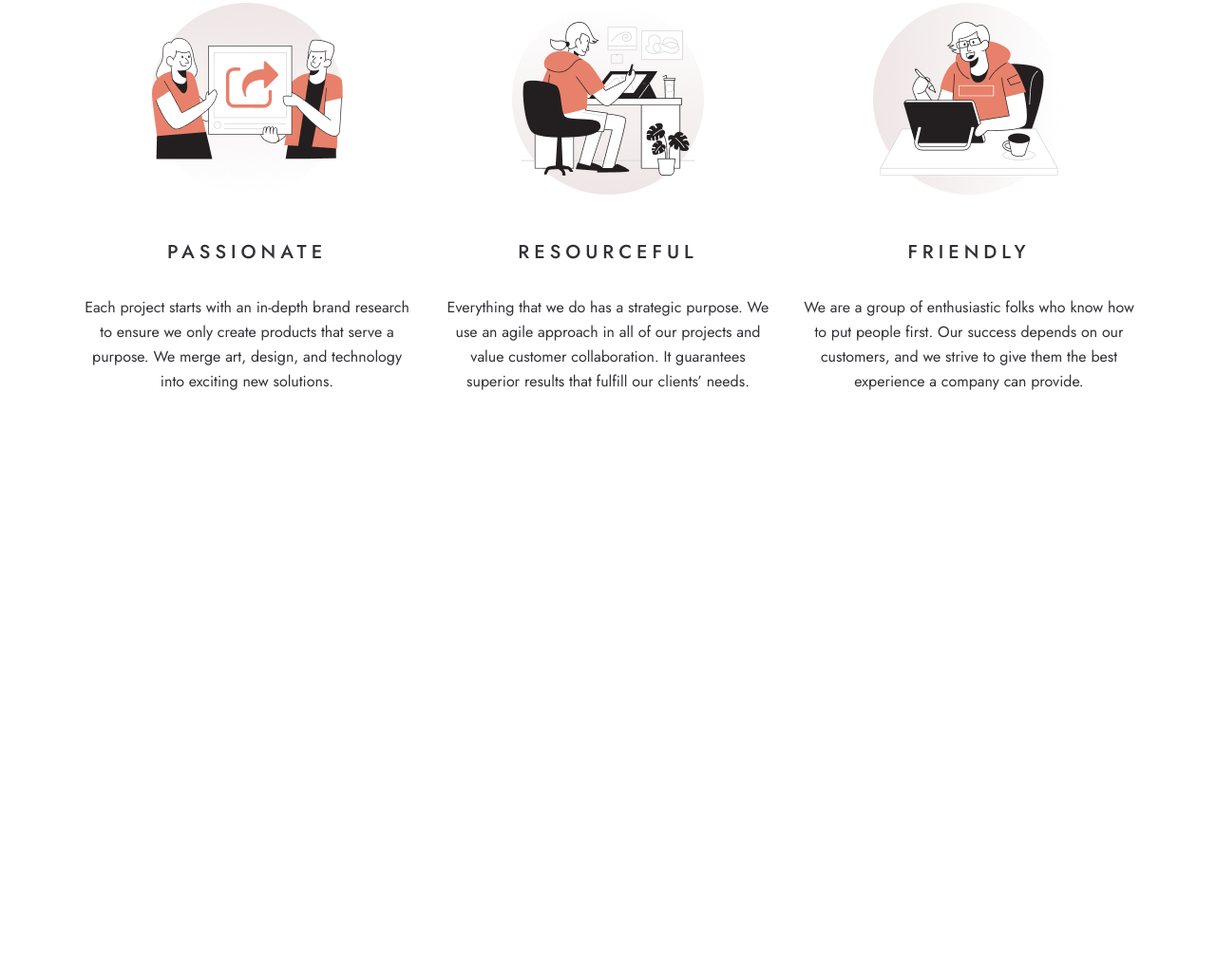
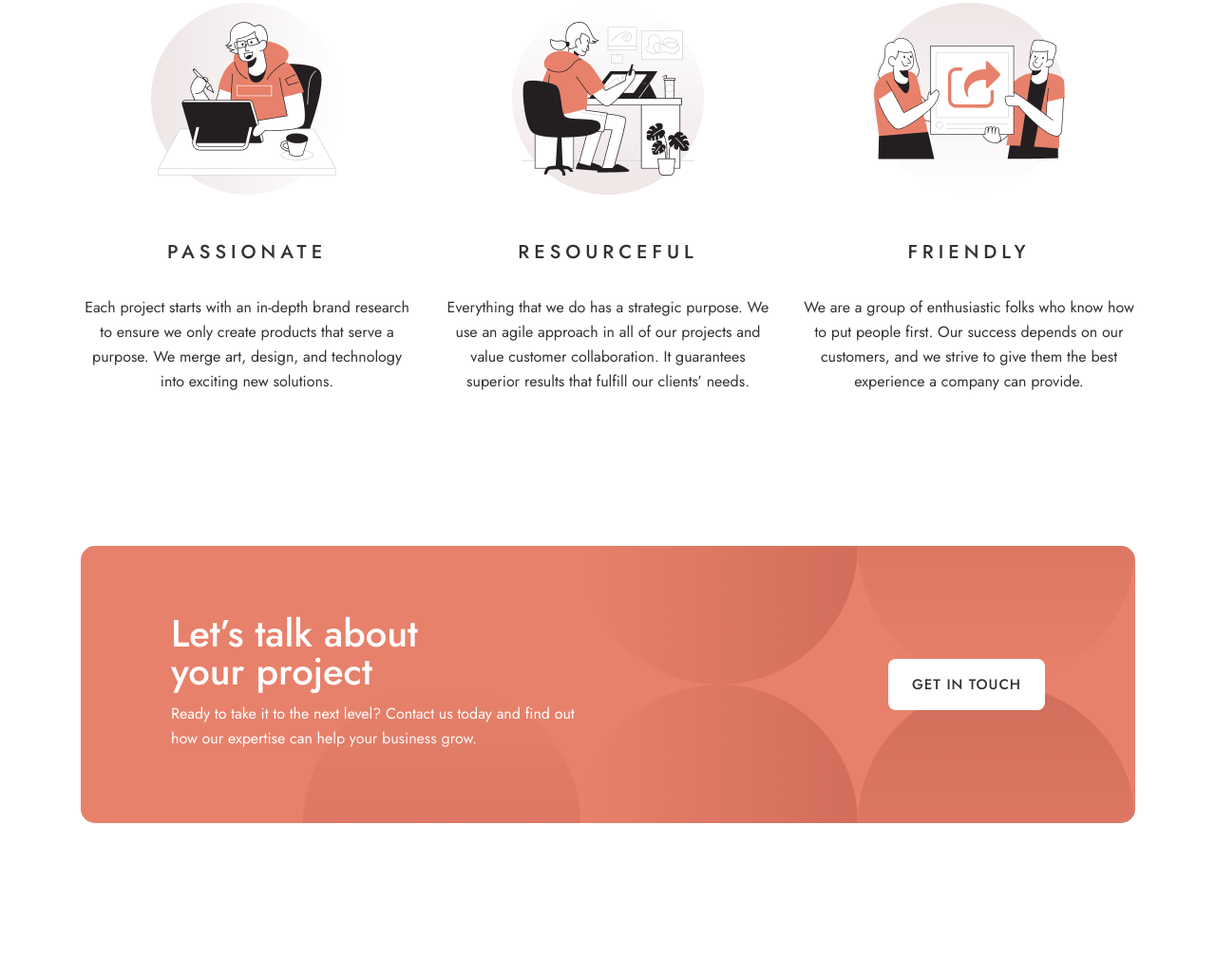
Before and after one commit to ShohruxSafarmatov/design, a plain HTML site: page index.html in a window 1280 px wide. Shown: the part 1781-2808 px from the top of the page at 95% size. Before the commit the page ends 2196 px from the top, so only its background shows below. Drawn offline with nearby package versions, Linux system fonts and the light colour scheme.

Commit message:
aasasffsa

```diff
--- a/index.html
+++ b/index.html
@@ -109,13 +109,13 @@
       <div class="resurce__body">
         <ul class="resurce__list">
           <li class="resurce__item">
-            <img class="resurce__img" src="img/resurce-1.png" alt="img">
+            <img class="resurce__img" src="img/resurce-3.png" alt="img">
+
             <div>
               <h2 class="resurce__title">PASSIONATE</h2>
               <p class="resurce__text">Each project starts with an in-depth brand research to ensure we only create products that serve a purpose. We merge art, design, and technology into exciting new solutions.</p>
             </div>
           </li>
-
           <li class="resurce__item">
             <img class="resurce__img" src="img/resurce-2.png" alt="img">
             <div>
@@ -124,7 +124,8 @@
             </div>
           </li>
           <li class="resurce__item">
-            <img class="resurce__img" src="img/resurce-3.png" alt="img">
+            <img class="resurce__img" src="img/resurce-1.png" alt="img">
+
             <div>
               <h2 class="resurce__title">FRIENDLY</h2>
               <p class="resurce__text">We are a group of enthusiastic folks who know how to put people first. Our success depends on our customers, and we strive to give them the best experience a company can provide.</p>
@@ -132,6 +133,23 @@
           </li>
         </ul>
       </div>
+    </div>
+  </section>
+  <section id="about">
+    <div class="about__container container">
+      <div class="about__body">
+        <div class="about__block">
+          <h2 class="about__title">Let’s talk about your project</h2>
+          <p class="about__text">Ready to take it to the next level? Contact us today and find out
+            how our expertise can help your business grow.</p>
+        </div>
+        <a class="about__btn" href="#">Get in touch</a>
+        <span class="ovals ovals__won"></span>
+        <span class="ovals ovals__two"></span>
+        <span class="ovals ovals__tree"></span>
+        <span class="ovals ovals__four"></span>
+        <span class="ovals ovals__five"></span>
+      </div>
 
     </div>
   </section>
--- a/scss/_mixins.scss
+++ b/scss/_mixins.scss
@@ -9,12 +9,15 @@
   background: #FFFFFF;
   border-radius: 8px;
   padding: 16px 25px;
+  transition: all 0.3s ease;
   &:hover{
     color: #FFFFFF;
-    background: #ee6d50;
+    background: #FFAD9B;
+    transition: all 0.3s ease;
   }
   &:active{
-    background: #FFAD9B;
+    background: #ee6d50;
+    transition: all 0.3s ease;
   }
 }
 @mixin web__design {
--- /dev/null
+++ b/scss/blocks/_about.scss
@@ -0,0 +1,126 @@
+#about{
+  padding: 160px 0 ;
+}
+
+.about__body {
+  width: 100%;
+  height: 292px;
+  position: relative;
+  background-color: #e7816b;
+  border-radius: 15px;
+  display: flex;
+  justify-content: space-between;
+  align-items: center;
+  overflow: hidden;
+  z-index: 19;
+  padding: 72px 95px;
+}
+.about__block{
+  width: 459px;
+  height: 148px;
+  text-align: left;
+}
+.about__title {
+  font-style: normal;
+  font-weight: 500;
+  font-size: 40px;
+  line-height: 40px;
+  text-align: left;
+  color: #FFFFFF;
+  max-width: 260px;
+  margin-bottom: 12px;
+}
+.about__text {
+  font-style: normal;
+  font-weight: normal;
+  font-size: 16px;
+  line-height: 26px;
+  text-align: left;
+  color: #FFFFFF;
+  max-width: 425px;
+}
+.about__btn {
+  @include hero__btn;
+  z-index: 1;
+}
+
+.ovals{
+  width: 292px;
+  height: 292px;
+  opacity: 0.31;
+  position: absolute;
+  z-index: 0;
+  border-radius: 50%;
+}
+.ovals__won{
+  background: linear-gradient(
+  90deg, rgba(93, 2, 2, 0.0001) 0%, rgba(93, 2, 2, 0.497569) 100%);
+  top: -146px;
+  right: 292px;
+}
+
+.ovals__two {
+  background: linear-gradient(
+  0deg, rgba(93, 2, 2, 0.0001) 0%, rgba(93, 2, 2, 0.497569) 100%);
+  top: -146px;
+  right: 0px;
+}
+.ovals__tree {
+  background: linear-gradient(
+  0deg, rgba(93, 2, 2, 0.0001) 0%, rgba(93, 2, 2, 0.497569) 100%);
+  bottom: -146px;
+  right: 0px;
+}
+.ovals__four {
+  background: linear-gradient(
+  90deg, rgba(93, 2, 2, 0.0001) 0%, rgba(93, 2, 2, 0.497569) 100%);
+  bottom: -146px;
+  right: 292px;
+}
+.ovals__five {
+  background: linear-gradient(
+  180deg, rgba(93, 2, 2, 0.0001) 0%, rgba(93, 2, 2, 0.497569) 100%);
+  bottom: -146px;
+  right: 584px;
+}
+@media only screen and (max-width:895px) {
+  .about__body{
+    flex-direction: column;
+    text-align: center;
+    padding: 30px 0;
+  }
+  .about__block{
+    text-align: center;
+    margin-bottom: 32px;
+  }
+  .about__title{
+    text-align: center;
+    margin: 0 auto;
+    margin-bottom: 20px;
+  }
+  .about__text{
+    text-align: center;
+    margin: 0 auto;
+
+  }
+}
+
+@media only screen and (max-width:485px) {
+  .about__title{
+    font-size: 30px;
+    line-height: 30px;
+  }
+  .about__text{
+    max-width: 297px;
+  }
+}
+
+@media only screen and (max-width:355px) {
+  .about__title{
+    font-size: 23px;
+    line-height: 23px;
+  }
+  .about__text{
+    max-width: 187px;
+  }
+}
--- a/scss/blocks/_blocks.scss
+++ b/scss/blocks/_blocks.scss
@@ -5,3 +5,4 @@
 @import "hero";
 @import "design";
 @import "resurce";
+@import "about";
```
Also changed, not shown: css/main.css, css/main.min.css, 2 other files.
